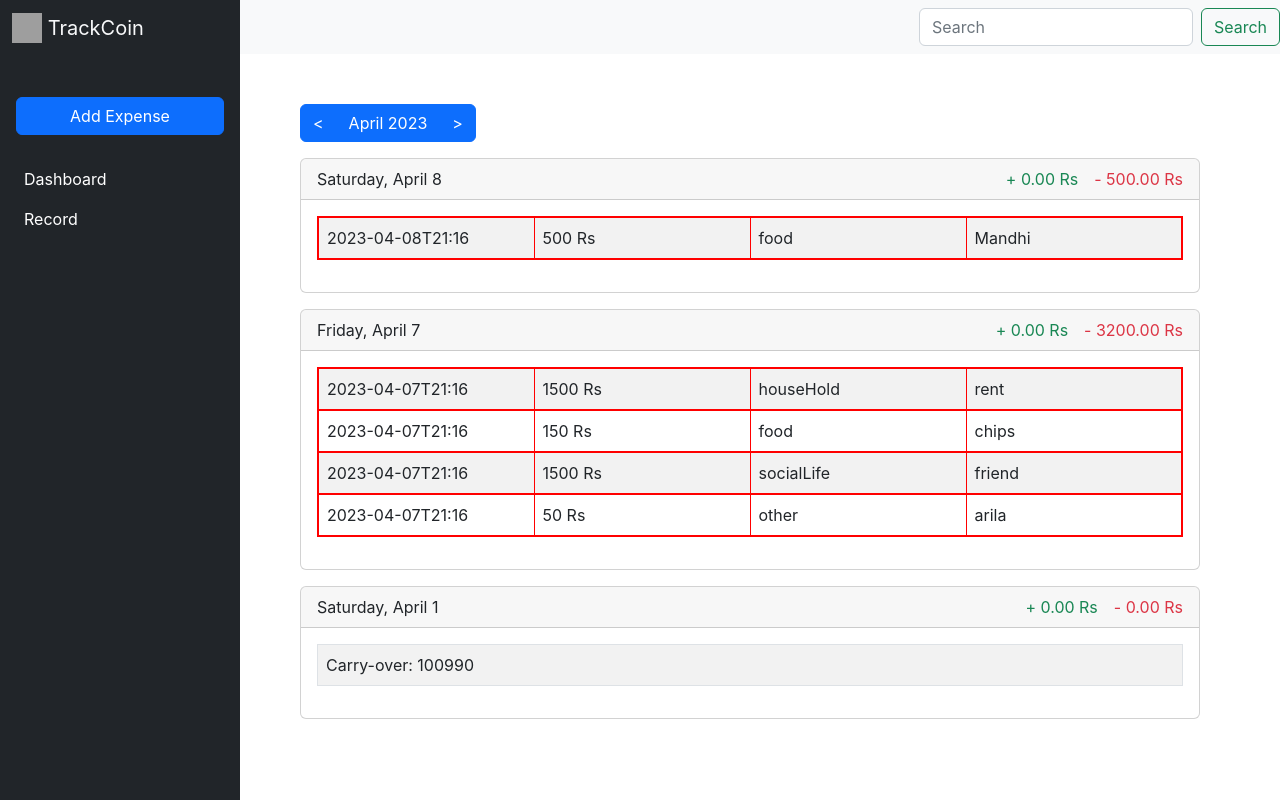
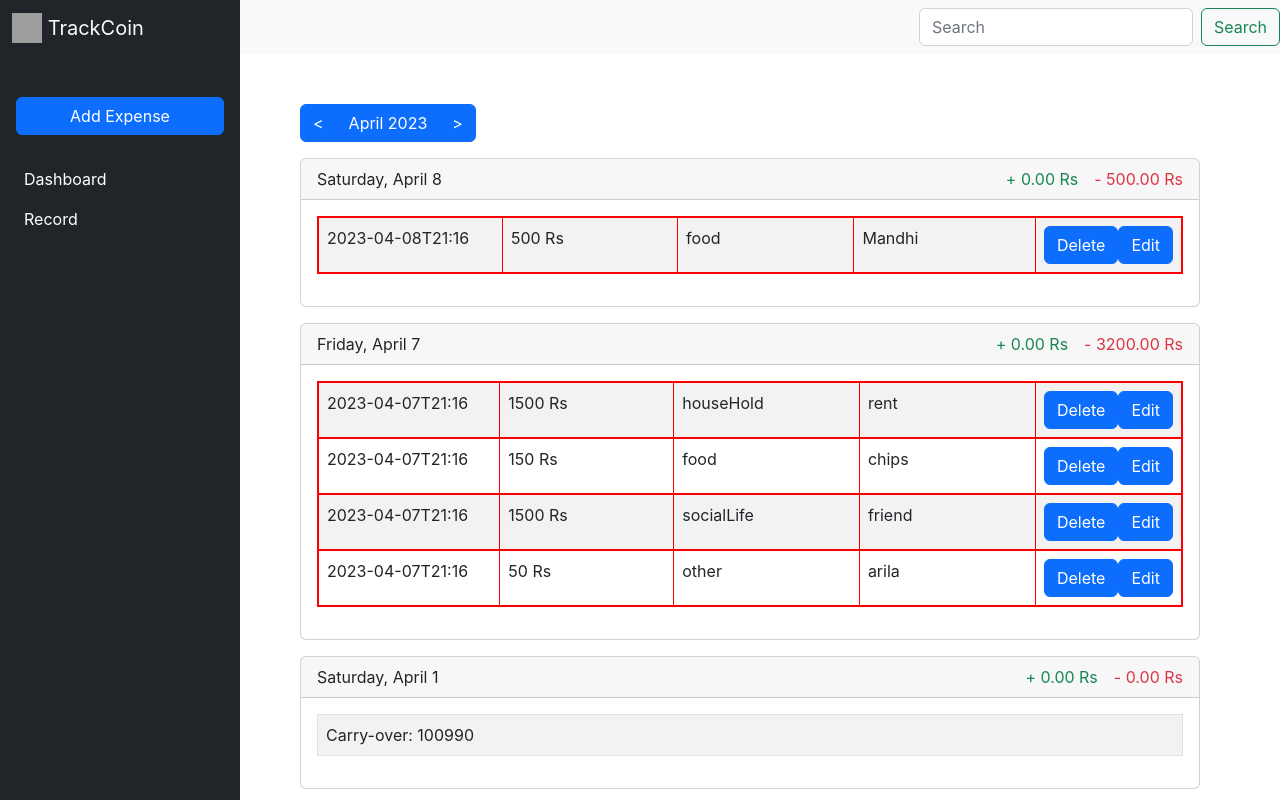
Before and after one commit to evin-wilson/expense-manager, a React (Create React App) app: page /record in a window 1280 px wide. Built offline with nearby package versions, Linux system fonts and the light colour scheme; grey boxes are pictures that could not be loaded.

Commit message:
added update and del functionality

```diff
--- a/src/compontent/RecordCard.jsx
+++ b/src/compontent/RecordCard.jsx
@@ -1,9 +1,10 @@
-import { useState } from 'react';
+import { useContext, useState } from 'react';
 import { Table } from 'react-bootstrap';
 import Card from 'react-bootstrap/Card';
 
 import { getTotalIncomeAndExpense } from '../utilities/calculation';
 import TransactionsModal from './TransactionsModal';
+import AppContext from './context/AppContext';
 
 const formatDate = (dateString) => {
   const date = new Date(dateString);
@@ -18,11 +19,21 @@ const formatDate = (dateString) => {
 function RecordCard({ date, records, carryover }) {
   const [modalShow, setModalShow] = useState(false);
   const [selectedRecord, setSelectedRecord] = useState(null);
+
+  const { transactionrecords, deleteTransaction } = useContext(AppContext);
+
   const { income, expense } = getTotalIncomeAndExpense(records);
 
   const handleRowClick = (record) => {
     setSelectedRecord(record);
     setModalShow(true);
+  };
+
+  const handleDelete = (event, record) => {
+    event.stopPropagation(); // this is to prevent the `handleRowClick`
+
+    let index = transactionrecords.findIndex((rs) => rs.id === record.id);
+    deleteTransaction(index);
   };
 
   return (
@@ -51,6 +62,20 @@ function RecordCard({ date, records, carryover }) {
                 <td style={{ width: '25%' }}>{`${record.amount} Rs`}</td>
                 <td style={{ width: '25%' }}>{record.category}</td>
                 <td style={{ width: '25%' }}>{record.note}</td>
+                <td style={{ width: '25%' }}>
+                  <div style={{ display: 'flex', alignItems: 'center', flex: '1' }}>
+                    <button
+                      style={{ maxWidth: '80px' }}
+                      className='btn btn-primary'
+                      onClick={(event) => handleDelete(event, record)}
+                    >
+                      Delete
+                    </button>
+                    <button style={{ maxWidth: '60px' }} className='btn btn-primary'>
+                      Edit
+                    </button>
+                  </div>
+                </td>
               </tr>
             ))}
             {date.endsWith('01') ? (
--- a/src/compontent/TransactionsModal.jsx
+++ b/src/compontent/TransactionsModal.jsx
@@ -13,22 +13,28 @@ const TransactionsModal = (props) => {
   const record = props.record;
   const [transaction, settransaction] = useState(record.transaction);
   const formRef = useRef(null);
-  const { addTransaction, transactionrecords } = useContext(AppContext);
+  const { addTransaction, updateTransaction, transactionrecords } = useContext(AppContext);
 
   const handleSave = (e) => {
     e.preventDefault();
     const formData = new FormData(formRef.current);
 
-    addTransaction(
-      new Record(
+    let newRecord = new Record(
       transaction,
       formData.get('date'),
       parseInt(formData.get('amount')),
       formData.get('category'),
       formData.get('note'),
       formData.get('description')
-      )
     );
+    let index = transactionrecords.findIndex((rs) => rs.id === record.id);
+
+    if (index === -1) {
+      addTransaction(newRecord);
+    } else {
+      updateTransaction(index, newRecord);
+    }
+
     props.onHide();
   };
 
--- a/src/compontent/context/AppContext.jsx
+++ b/src/compontent/context/AppContext.jsx
@@ -1,6 +1,7 @@
 import { createContext } from 'react';
+import { useState } from 'react';
+
 import { transactions } from '../../data/data';
-import { useState } from 'react';
 
 const AppContext = createContext(null);
 
@@ -19,7 +20,16 @@ export const AppProvider = (props) => {
 
   const updateTransaction = (index, updatedTransaction) => {
     const updatedTransactions = [...transactionrecords];
-    updatedTransactions[index] = updatedTransaction;
+    const existingTransaction = updatedTransactions[index];
+    updatedTransactions[index] = {
+      ...existingTransaction,
+      transaction: updatedTransaction.transaction,
+      date: updatedTransaction.date,
+      amount: updatedTransaction.amount,
+      category: updatedTransaction.category,
+      note: updatedTransaction.note,
+      description: updatedTransaction.description,
+    };
     setTransactionRecords(updatedTransactions);
   };
   return (
--- a/src/data/record.js
+++ b/src/data/record.js
@@ -13,16 +13,23 @@ const getIsoDateTime = () => {
   return isoDateTime;
 };
 
+let counter = 0;
 class Record {
   constructor(transaction, date, amount, category, note, description) {
+    this.id = this.generateUniqueId();
+    this.createdTs = getIsoDateTime();
     this.transaction = transaction || 'expense';
     this.date = date || getIsoDateTime();
-    this.createdTs = getIsoDateTime();
     this.amount = amount || 0.0;
     this.category = category || '';
     this.note = note || '';
     this.description = description || '';
   }
+  generateUniqueId() {
+    const timestamp = Date.now();
+    counter++;
+    return `record_${timestamp}_${counter}`;
+  }
 }
 
 export default Record;
```
Lines whose indentation alone changed are shown as unchanged.
